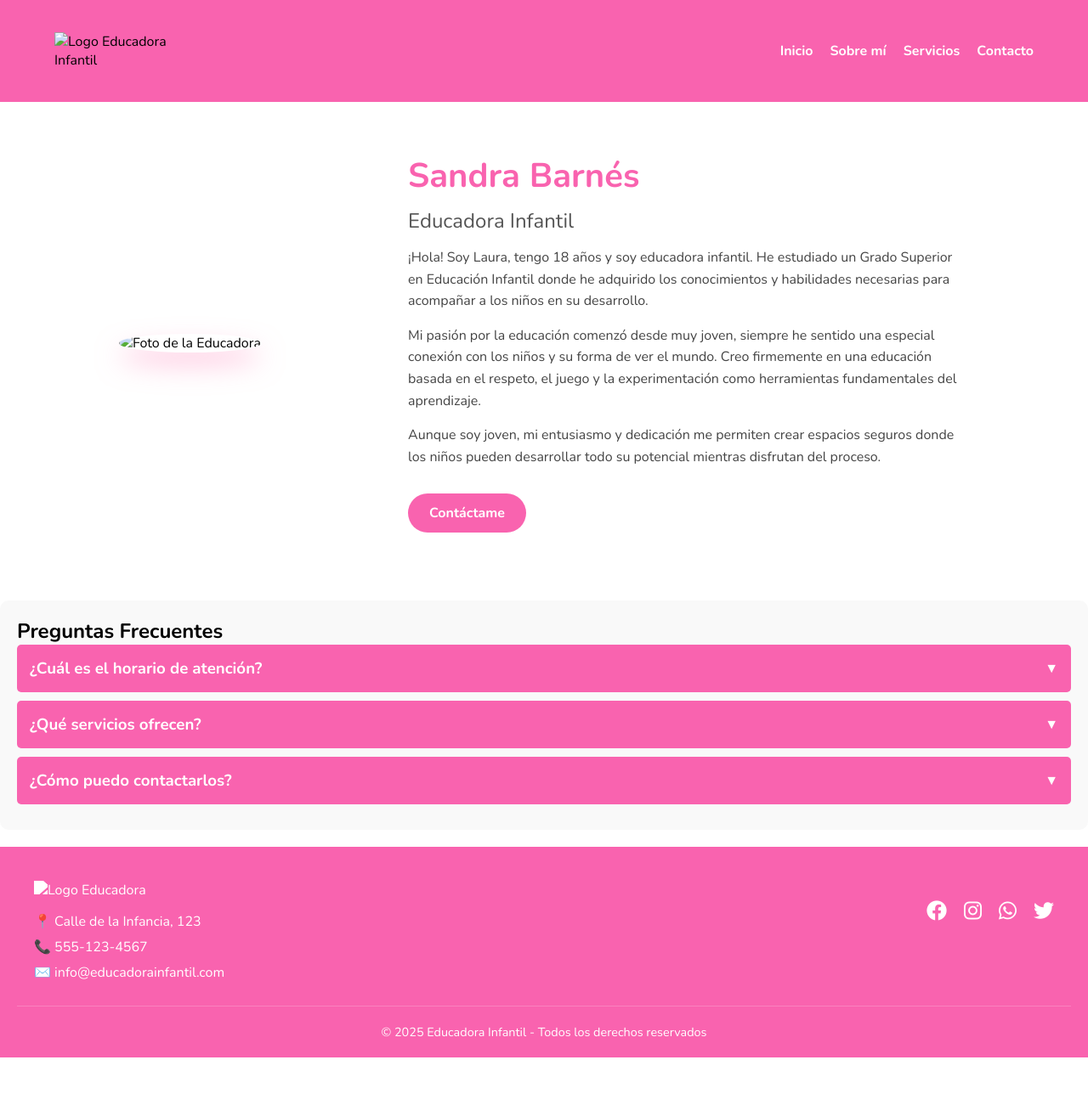
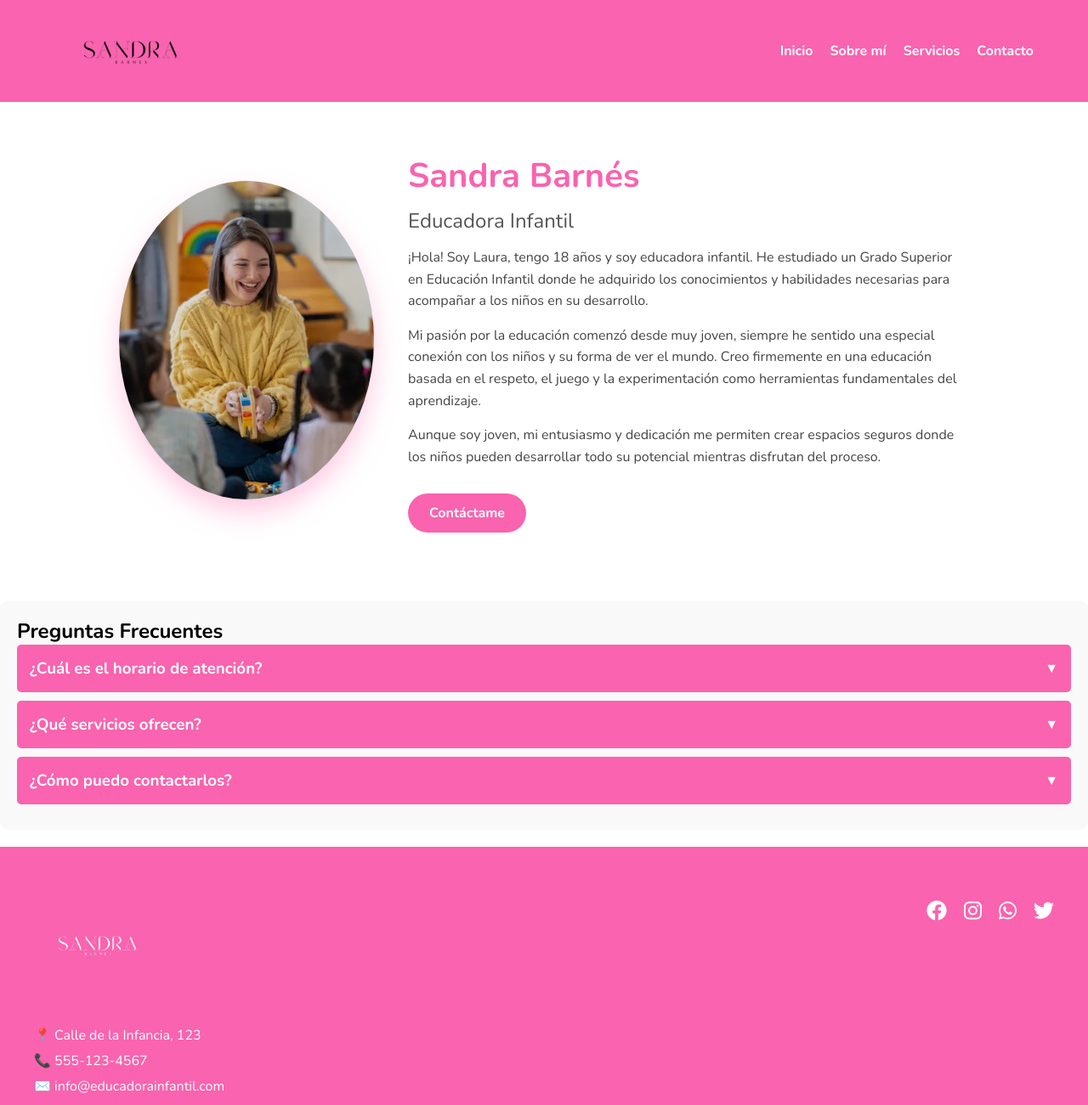
Before and after one commit to alexgargonzalez/alexgargonzalez.github.io, a plain HTML site: page sobremi.html in a window 1280 px wide. Shown: the top 1301 px of the page at 85% size. Before the commit the page ends 1245 px from the top, so only its background shows below. Drawn offline with nearby package versions, Linux system fonts and the light colour scheme.

Commit message:
Update sobremi.html

```diff
--- a/sobremi.html
+++ b/sobremi.html
@@ -12,7 +12,7 @@
 <body>
     <div class="educator-main">
         <header class="educator-header">
-            <img src="/imagenes/logosinfondo.png" alt="Logo Educadora Infantil">
+            <img src="/logosinfondo.png" alt="Logo Educadora Infantil">
             <nav>
                 <ul>
                     <li><a href="index.html">Inicio</a></li>
@@ -26,7 +26,7 @@
         <div class="about-section" id="sobre-mi">
             <div class="about-container">
                 <div class="about-image">
-                    <img src="/imagenes/infantil.jpg" alt="Foto de la Educadora">
+                    <img src="/infantil.jpg" alt="Foto de la Educadora">
                 </div>
                 <div class="about-text">
                     <h1>Sandra Barnés</h1>
@@ -73,7 +73,7 @@
         <footer class="footer-educator">
             <div class="footer-content">
                 <div class="footer-info">
-                    <img src="/imagenes/logosinfondo.png" alt="Logo Educadora" class="footer-logo">
+                    <img src="/logosinfondo.png" alt="Logo Educadora" class="footer-logo">
                     <p>📍 Calle de la Infancia, 123</p>
                     <p>📞 555-123-4567</p>
                     <p>✉️ info@educadorainfantil.com</p>
```
